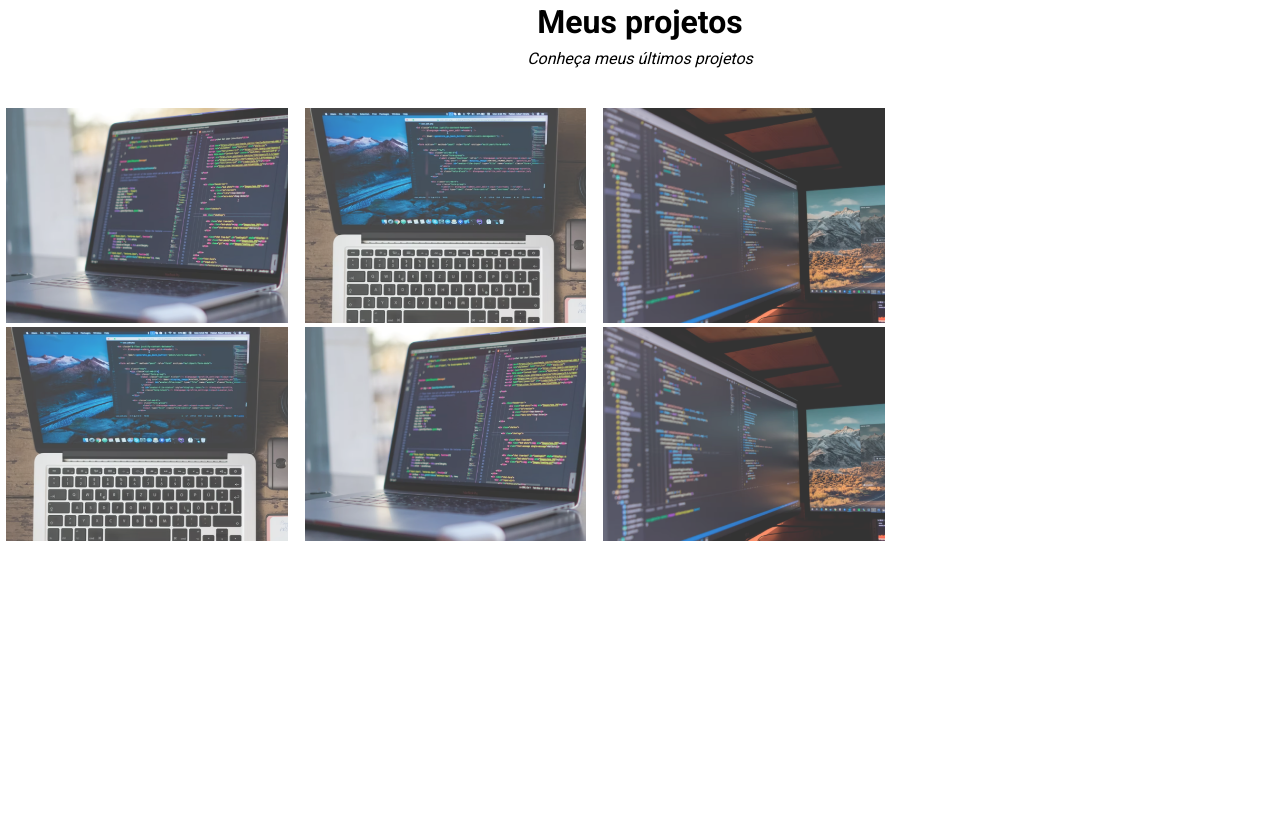
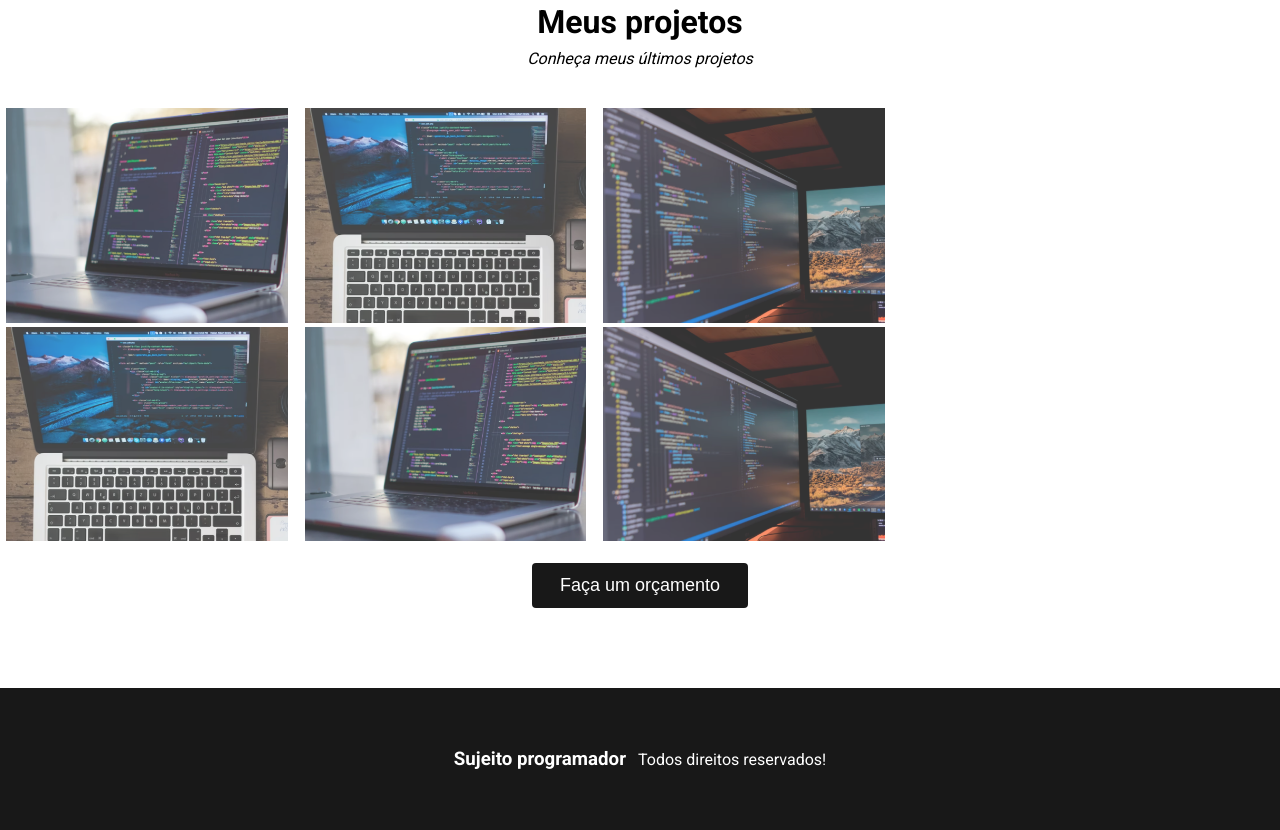
Before and after one commit to joaovaledosantos/portfolio, a plain HTML site: page index.html in a window 1280 px wide. Shown: the part 1497-2327 px from the top of the page. Before the commit the page ends 2122 px from the top, so only its background shows below. Drawn offline with Linux system fonts and the light colour scheme.

Commit message:
[Aula-45] Criando rodapé

```diff
--- a/index.html
+++ b/index.html
@@ -72,9 +72,19 @@
 			<img src="imagens/projeto2.png" alt="Foto do projeto 2">
 			<img src="imagens/projeto1.png" alt="Foto do projeto 1">
 			<img src="imagens/projeto3.png" alt="Foto do projeto 3">
+		</div>
+		<button class="action">Faça um orçamento</button>
+	</section>
+	<!-- FIM PROJETOS -->
 
-  	</div>
-  </section>
+	<!-- INICIO  RODAPE-->
+	<footer>
+		<h3>
+			<a href="#">Sujeito programador</a>
+		</h3>
+		<p>Todos direitos reservados!</p>
+	</footer>
+	<!-- FIM RODAPE -->
 
 </body>
 </html>
--- a/styles.css
+++ b/styles.css
@@ -109,10 +109,10 @@ body{
 	max-width: 450px;
 	border-radius: 8px;
 }
- .about div h2{
- 	font-size: 32px;
- 	margin-bottom: 14px;
- }
+.about div h2{
+	font-size: 32px;
+	margin-bottom: 14px;
+}
 /*FIM ABOUT*/
 
 /*INICIO PROJECTS*/
@@ -153,8 +153,42 @@ body{
 	opacity: 0.8;
 	transition: 0.9s;
 
-	}
+}
 
 .projects img:hover{
 	opacity: 1;
 }
+
+.action{
+	background-color: #181818;
+	border: 0;
+	padding: 12px 28px;
+	border-radius: 4px;
+	font-size: 18px;
+	color: #ffffff;
+	margin-top: 18px;
+	cursor: pointer;
+}
+/*FIM PROJECT*/
+
+/*INICIO RODAPE*/
+
+footer{
+	width: 100%;
+	background-color: #181818;
+	padding: 60px 0;
+	display: flex;
+	justify-content: center;
+	align-items: center;
+	color: #ffffff;
+}
+
+footer a {
+	text-decoration: none;
+	color: #ffffff;
+}
+
+footer p {
+	margin-left: 12px;
+}
+/*FIM RODAPE*/
```
Lines whose indentation alone changed are shown as unchanged.
